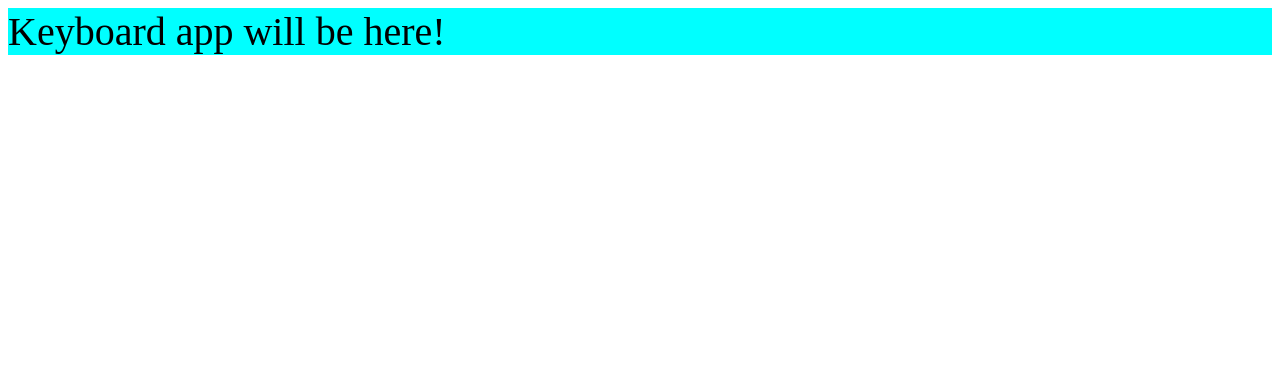
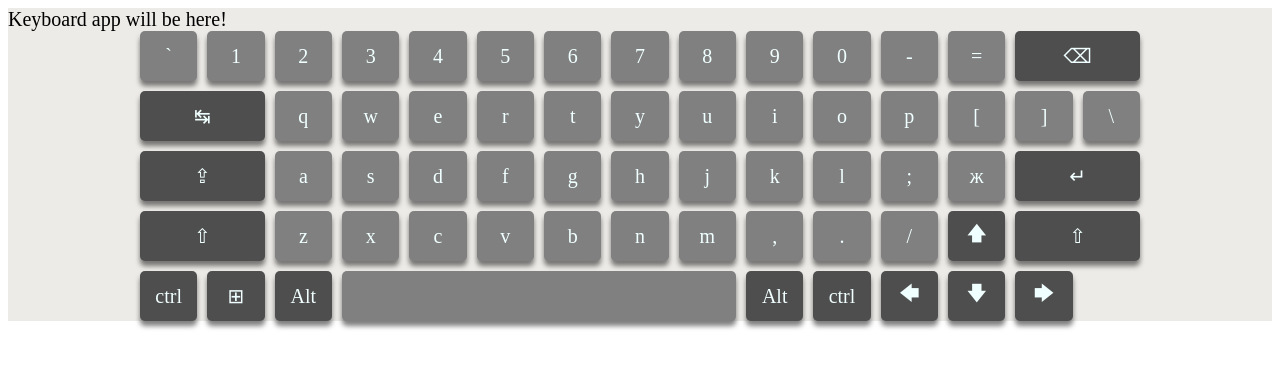
Before and after one commit to Kulish89/virtual-keyboard, a website built with webpack: page src/index.html in a window 1280 px wide. Built offline with nearby package versions, Linux system fonts and the light colour scheme.

Commit message:
feat: create keyboard

```diff
--- /dev/null
+++ b/src/button.js
@@ -0,0 +1,5 @@
+export class Button {
+  constructor(value) {
+    this.value = value;
+  }
+}
--- /dev/null
+++ b/src/buttons.js
@@ -0,0 +1,595 @@
+export const BUTTONS = [
+  {
+    key: ["`", "~", "ё", "Ё"],
+    keyCode: 192,
+    which: 192,
+    code: "Backquote",
+    location: 0,
+    altKey: false,
+    ctrlKey: false,
+    metaKey: false,
+    shiftKey: true,
+    repeat: false,
+  },
+  {
+    key: ["1", "!", "1", "!"],
+    keyCode: 49,
+    which: 49,
+    code: "Digit1",
+    location: 0,
+    description: "1 Key",
+  },
+  {
+    key: ["2", "@", "2", '"'],
+    keyCode: 50,
+    which: 50,
+    code: "Digit2",
+    location: 0,
+    description: "2 Key",
+  },
+  {
+    key: ["3", "#", "3", "№"],
+    keyCode: 51,
+    which: 51,
+    code: "Digit3",
+    location: 0,
+    altKey: false,
+    ctrlKey: false,
+    metaKey: false,
+    shiftKey: true,
+    repeat: false,
+  },
+  {
+    key: ["4", "$", "4", ";"],
+    keyCode: 52,
+    which: 52,
+    code: "Digit4",
+    location: 0,
+    description: "4 Key",
+  },
+  {
+    key: ["5", "%", "5", "%"],
+    keyCode: 53,
+    which: 53,
+    code: "Digit5",
+    location: 0,
+    description: "5 Key",
+  },
+  {
+    key: ["6", "^", "6", ":"],
+    keyCode: 54,
+    which: 54,
+    code: "Digit6",
+    location: 0,
+    description: "6 Key",
+  },
+  {
+    key: ["7", "&", "7", "?"],
+    keyCode: 55,
+    which: 55,
+    code: "Digit7",
+    location: 0,
+    description: "7 Key",
+  },
+  {
+    key: ["8", "*", "8", "*"],
+    keyCode: 56,
+    which: 56,
+    code: "Digit8",
+    location: 0,
+    description: "8 Key",
+  },
+  {
+    key: ["9", "(", "9", "("],
+    keyCode: 57,
+    which: 57,
+    code: "Digit9",
+    location: 0,
+    description: "9 Key",
+  },
+  {
+    key: ["0", ")", "0", ")"],
+    keyCode: 48,
+    which: 48,
+    code: "Digit0",
+    location: 0,
+    description: "0",
+  },
+  {
+    key: ["-", "_", "-", "_"],
+    keyCode: 109,
+    which: 109,
+    code: "NumpadSubtract",
+    location: 3,
+    description: "subtract",
+  },
+  {
+    key: ["=", "+", "=", "+"],
+    keyCode: 61,
+    which: 61,
+    code: "Equal",
+    location: 0,
+    description: "equals (firefox)",
+  },
+  {
+    key: ["Backspace"],
+    keyCode: 8,
+    which: 8,
+    code: "Backspace",
+    location: 0,
+    description: "editing",
+    unicode: "⌫",
+  },
+  {
+    key: ["Tab"],
+    keyCode: 9,
+    which: 9,
+    code: "Tab",
+    location: 0,
+    description: "whitespace",
+    unicode: "↹",
+  },
+  {
+    key: ["q", "Q", "й", "Й"],
+    keyCode: 81,
+    which: 81,
+    code: "KeyQ",
+    location: 0,
+    description: "q",
+  },
+
+  {
+    key: ["w", "W", "ц", "Ц"],
+    keyCode: 87,
+    which: 87,
+    code: "KeyW",
+    location: 0,
+    description: "w",
+  },
+  {
+    key: ["e", "E", "у", "У"],
+    keyCode: 69,
+    which: 69,
+    code: "KeyE",
+    location: 0,
+    description: "e",
+  },
+  {
+    key: ["r", "R", "к", "К"],
+    keyCode: 82,
+    which: 82,
+    code: "KeyR",
+    location: 0,
+    description: "r",
+  },
+  {
+    key: ["t", "T", "е", "Е"],
+    keyCode: 84,
+    which: 84,
+    code: "KeyT",
+    location: 0,
+    description: "t",
+  },
+  {
+    key: ["y", "Y", "н", "Н"],
+    keyCode: 89,
+    which: 89,
+    code: "KeyN",
+    location: 0,
+    description: "n",
+  },
+  {
+    key: ["u", "U", "г", "Г"],
+    keyCode: 85,
+    which: 85,
+    code: "KeyU",
+    location: 0,
+    description: "u",
+  },
+  {
+    key: ["i", "I", "ш", "Ш"],
+    keyCode: 73,
+    which: 73,
+    code: "KeyI",
+    location: 0,
+    description: "i",
+  },
+  {
+    key: ["o", "O", "щ", "Щ"],
+    keyCode: 79,
+    which: 79,
+    code: "KeyO",
+    location: 0,
+    description: "o",
+  },
+  {
+    key: ["p", "P", "з", "З"],
+    keyCode: 80,
+    which: 80,
+    code: "KeyP",
+    location: 0,
+    description: "p",
+  },
+  {
+    key: ["[", "{", "х", "Х"],
+    keyCode: 219,
+    which: 219,
+    code: "BracketLeft",
+    location: 0,
+    altKey: false,
+    ctrlKey: false,
+    metaKey: false,
+    shiftKey: false,
+    repeat: false,
+  },
+  {
+    key: ["]", "}", "ъ", "Ъ"],
+    keyCode: 221,
+    which: 221,
+    code: "BracketRight",
+    location: 0,
+    description: "close bracket / å",
+  },
+  {
+    key: ["\\", "|", "\\", "/"],
+    keyCode: 220,
+    which: 220,
+    code: "Backslash",
+    location: 0,
+    description: "back slash",
+  },
+  {
+    key: ["CapsLock"],
+    keyCode: 20,
+    which: 20,
+    code: "CapsLock",
+    location: 0,
+    description: "modifier",
+    unicode: "⇪",
+  },
+  {
+    key: ["a", "A", "ф", "Ф"],
+    keyCode: 65,
+    which: 65,
+    code: "KeyA",
+    location: 0,
+    description: "a",
+  },
+  {
+    key: ["s", "S", "ы", "Ы"],
+    keyCode: 83,
+    which: 83,
+    code: "KeyS",
+    location: 0,
+    description: "s",
+  },
+  {
+    key: ["d", "D", "в", "В"],
+    keyCode: 68,
+    which: 68,
+    code: "KeyD",
+    location: 0,
+    description: "d",
+  },
+  {
+    key: ["f", "F", "а", "А"],
+    keyCode: 70,
+    which: 70,
+    code: "KeyF",
+    location: 0,
+    description: "f",
+  },
+  {
+    key: ["g", "G", "п", "П"],
+    keyCode: 71,
+    which: 71,
+    code: "KeyG",
+    location: 0,
+    description: "g",
+  },
+  {
+    key: ["h", "H", "р", "Р"],
+    keyCode: 72,
+    which: 72,
+    code: "KeyH",
+    location: 0,
+    description: "h",
+  },
+  {
+    key: ["j", "J", "о", "О"],
+    keyCode: 74,
+    which: 74,
+    code: "KeyJ",
+    location: 0,
+    description: "j",
+  },
+  {
+    key: ["k", "K", "л", "Л"],
+    keyCode: 75,
+    which: 75,
+    code: "KeyK",
+    location: 0,
+    altKey: true,
+    ctrlKey: false,
+    metaKey: true,
+    shiftKey: false,
+    description: "k",
+  },
+  {
+    key: ["l", "L", "д", "Д"],
+    keyCode: 76,
+    which: 76,
+    code: "KeyL",
+    location: 0,
+    altKey: true,
+    ctrlKey: false,
+    metaKey: true,
+    shiftKey: false,
+    description: "l",
+  },
+  {
+    key: [";", ":", "", ""],
+    keyCode: 59,
+    which: 59,
+    code: "Semicolon",
+    location: 0,
+    description: "semicolon (firefox), equals",
+  },
+  {
+    key: ["ж", "Ж"],
+    keyCode: 186,
+    which: 186,
+    code: "Semicolon",
+    location: 0,
+    altKey: false,
+    ctrlKey: false,
+    metaKey: false,
+    shiftKey: false,
+    repeat: false,
+  },
+  {
+    key: ["Enter"],
+    keyCode: 13,
+    which: 13,
+    code: "Enter",
+    location: 0,
+    description: "whitespace",
+    unicode: "↵",
+  },
+  {
+    key: ["Shift"],
+    keyCode: 16,
+    which: 16,
+    code: "ShiftLeft",
+    location: 1,
+    description: "modifier",
+    unicode: "⇧",
+  },
+  {
+    key: ["z", "Z", "я", "Я"],
+    keyCode: 90,
+    which: 90,
+    code: "KeyZ",
+    location: 0,
+    altKey: false,
+    ctrlKey: false,
+    metaKey: false,
+    shiftKey: false,
+    repeat: false,
+  },
+  {
+    key: ["x", "X", "ч", "Ч"],
+    keyCode: 88,
+    which: 88,
+    code: "KeyX",
+    location: 0,
+    description: "x",
+  },
+  {
+    key: ["c", "C", "с", "С"],
+    keyCode: 67,
+    which: 67,
+    code: "KeyC",
+    location: 0,
+    description: "c",
+  },
+  {
+    key: ["v", "V", "м", "М"],
+    keyCode: 86,
+    which: 86,
+    code: "KeyV",
+    location: 0,
+    description: "v",
+  },
+  {
+    key: ["b", "B", "и", "И"],
+    keyCode: 66,
+    which: 66,
+    code: "KeyB",
+    location: 0,
+    description: "b",
+  },
+  {
+    key: ["n", "N", "т", "Т"],
+    keyCode: 78,
+    which: 78,
+    code: "KeyT",
+    location: 0,
+    description: "t",
+  },
+  {
+    key: ["m", "M", "ь", "Ь"],
+    keyCode: 77,
+    which: 77,
+    code: "KeyM",
+    location: 0,
+    description: "m",
+  },
+  {
+    key: [",", "<", "б", "Б"],
+    keyCode: 188,
+    which: 188,
+    code: "NumpadDecimal",
+    location: 3,
+    altKey: false,
+    ctrlKey: false,
+    metaKey: false,
+    shiftKey: false,
+    description: "numpad period (firefox)",
+  },
+  {
+    key: [".", ">", "ю", "Ю"],
+    keyCode: 190,
+    which: 190,
+    code: "Period",
+    location: 0,
+    description: "period",
+  },
+  {
+    key: ["/", "?", ".", ","],
+    keyCode: 191,
+    which: 191,
+    code: "Slash",
+    location: 0,
+    description: "forward slash / ç",
+  },
+  {
+    key: ["ArrowUp"],
+    keyCode: 38,
+    which: 38,
+    code: "ArrowUp",
+    location: 0,
+    altKey: false,
+    ctrlKey: false,
+    metaKey: false,
+    shiftKey: false,
+    repeat: false,
+    description: "navigation",
+    unicode: "&#129093",
+  },
+  {
+    key: ["Shift"],
+    keyCode: 16,
+    which: 16,
+    code: "ShiftRight",
+    location: 2,
+    description: "modifier",
+    unicode: "⇧",
+  },
+  {
+    key: ["ctrl"],
+    keyCode: 17,
+    which: 17,
+    code: "ControlLeft",
+    location: 1,
+    altKey: true,
+    ctrlKey: false,
+    metaKey: true,
+    shiftKey: true,
+    description: "modifier",
+  },
+  {
+    key: ["Meta"],
+    keyCode: 91,
+    which: 91,
+    code: "MetaLeft",
+    location: 1,
+    altKey: false,
+    ctrlKey: false,
+    metaKey: true,
+    shiftKey: false,
+    description: "meta",
+    unicode: "⊞",
+  },
+  {
+    key: ["Alt"],
+    keyCode: 18,
+    which: 18,
+    code: "AltLeft",
+    location: 1,
+    altKey: true,
+    ctrlKey: false,
+    metaKey: true,
+    shiftKey: false,
+    description: "modifier",
+  },
+  {
+    key: [" "],
+    keyCode: 32,
+    which: 32,
+    code: "Space",
+    location: 0,
+    altKey: false,
+    ctrlKey: false,
+    metaKey: false,
+    shiftKey: false,
+    repeat: false,
+    description: "space",
+  },
+  {
+    key: ["Alt"],
+    keyCode: 18,
+    which: 18,
+    code: "AltRight",
+    location: 2,
+    altKey: true,
+    ctrlKey: false,
+    metaKey: true,
+    shiftKey: false,
+    description: "modifier",
+  },
+  {
+    key: ["ctrl"],
+    keyCode: 17,
+    which: 17,
+    code: "ControlRight",
+    location: 2,
+    altKey: true,
+    ctrlKey: false,
+    metaKey: true,
+    shiftKey: true,
+    description: "modifier",
+  },
+  {
+    key: ["ArrowLeft"],
+    keyCode: 37,
+    which: 37,
+    code: "ArrowLeft",
+    location: 0,
+    altKey: false,
+    ctrlKey: false,
+    metaKey: false,
+    shiftKey: false,
+    repeat: false,
+    description: "navigation",
+    unicode: "&#129092",
+  },
+  {
+    key: ["ArrowDown"],
+    keyCode: 40,
+    which: 40,
+    code: "ArrowDown",
+    location: 0,
+    altKey: false,
+    ctrlKey: false,
+    metaKey: false,
+    shiftKey: false,
+    repeat: false,
+    description: "navigation",
+    unicode: "&#129095",
+  },
+  {
+    key: ["ArrowRight"],
+    keyCode: 39,
+    which: 39,
+    code: "ArrowRight",
+    location: 0,
+    altKey: false,
+    ctrlKey: false,
+    metaKey: false,
+    shiftKey: false,
+    repeat: false,
+    description: "navigation",
+    unicode: "&#129094",
+  },
+];
--- a/src/index.js
+++ b/src/index.js
@@ -1,4 +1,32 @@
 import "./styles/style.css";
+import { BUTTONS } from "./buttons.js";
+const ROOT = document.querySelector(".root");
+
+const keyboardWrapper = document.createElement("div");
+
+keyboardWrapper.className = "keyboard__wrapper";
+BUTTONS.forEach((btn) => {
+  let newBtn = document.createElement("div");
+  newBtn.classList.add("key");
+  if (
+    btn.description === "navigation" ||
+    btn.description === "modifier" ||
+    btn.description === "editing" ||
+    btn.description === "meta" ||
+    btn.description === "whitespace"
+  ) {
+    newBtn.classList.add("meta-key", btn.code);
+  } else if (btn.description === "space") {
+    newBtn.classList.add(btn.code);
+  }
+  newBtn.setAttribute("id", btn.keyCode);
+  newBtn.innerHTML += btn.unicode ? btn.unicode : btn.key[0];
+  keyboardWrapper.append(newBtn);
+});
+ROOT.append(keyboardWrapper);
 window.addEventListener("keydown", function (e) {
-  console.log(e);
+  document.getElementById(e.keyCode).classList.add("active");
 });
+window.addEventListener("keyup", function (e) {
+  document.getElementById(e.keyCode).classList.remove("active");
+});
--- a/src/styles/style.css
+++ b/src/styles/style.css
@@ -1,4 +1,41 @@
 .root {
-  background-color: aqua;
-  font-size: 40px;
+  background-color: rgb(237, 235, 231);
+  font-size: 20px;
 }
+.keyboard__wrapper {
+  margin: 0 auto;
+  width: 1000px;
+  display: grid;
+  grid-template-columns: repeat(15, 1fr);
+  gap: 10px;
+}
+.key {
+  min-width: 50px;
+  height: 50px;
+  border-radius: 5px;
+  background-color: grey;
+  color: azure;
+  display: flex;
+  align-items: center;
+  justify-content: center;
+  box-shadow: 0 5px 5px rgba(0, 0, 0, 0.5);
+}
+.meta-key {
+  background-color: rgb(79, 78, 78);
+}
+.Backspace,
+.Enter,
+.ShiftRight {
+  grid-column: 14/16;
+}
+.Tab,
+.CapsLock,
+.ShiftLeft {
+  grid-column: 1 /3;
+}
+.Space {
+  grid-column: 4 /10;
+}
+.active {
+  background-color: rgb(83, 94, 160);
+}
--- a/webpack.config.js
+++ b/webpack.config.js
@@ -10,7 +10,6 @@ module.exports = {
   output: {
     filename: "[name].bundle.js",
     path: path.resolve(__dirname, "dist"),
-    publicPath: "/webpack-demo/",
   },
   plugins: [
     new HTMLWebpackPlugin({ template: "./src/index.html" }),
```
Also changed, not shown: dist/index.html, dist/main.bundle.js.
